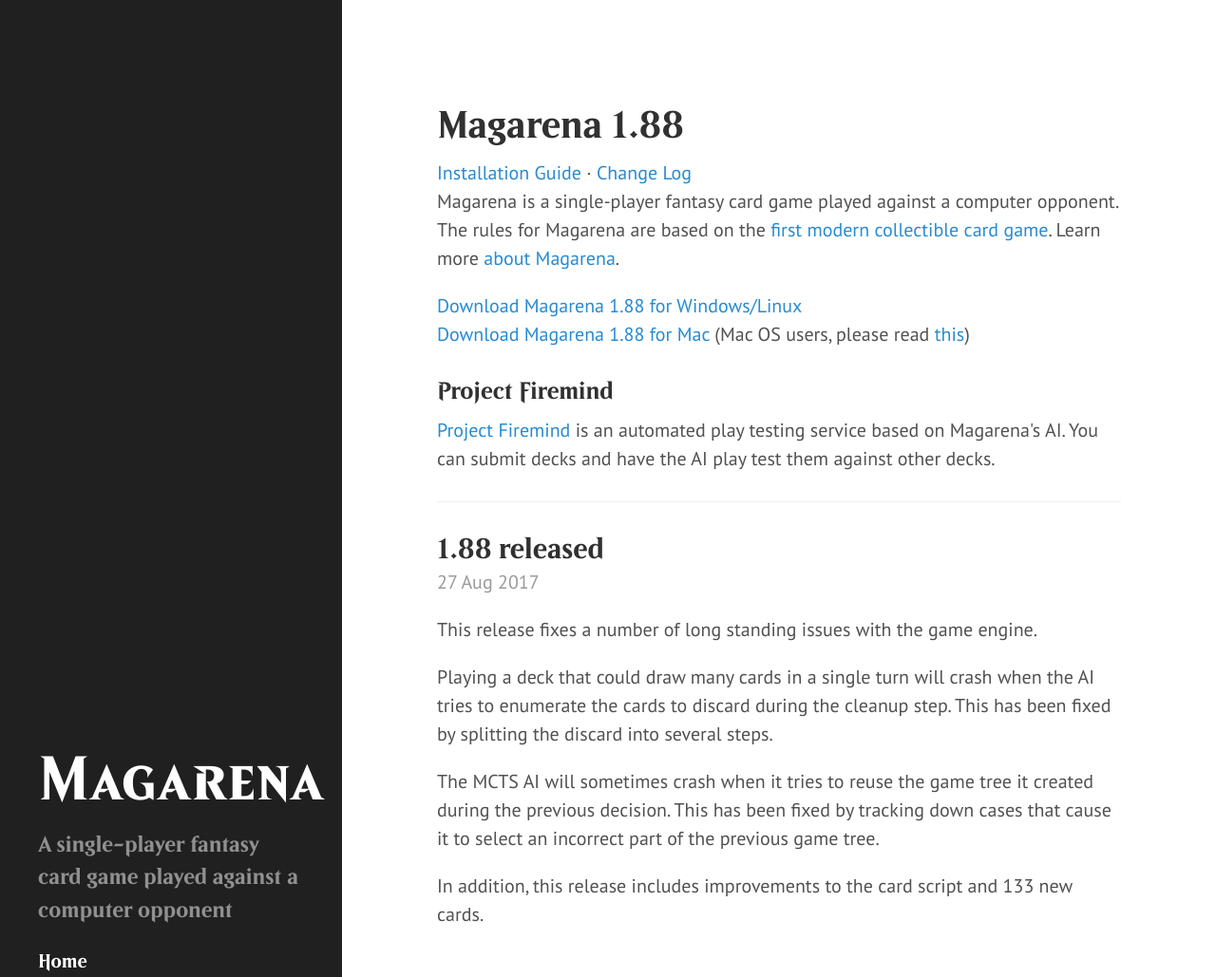
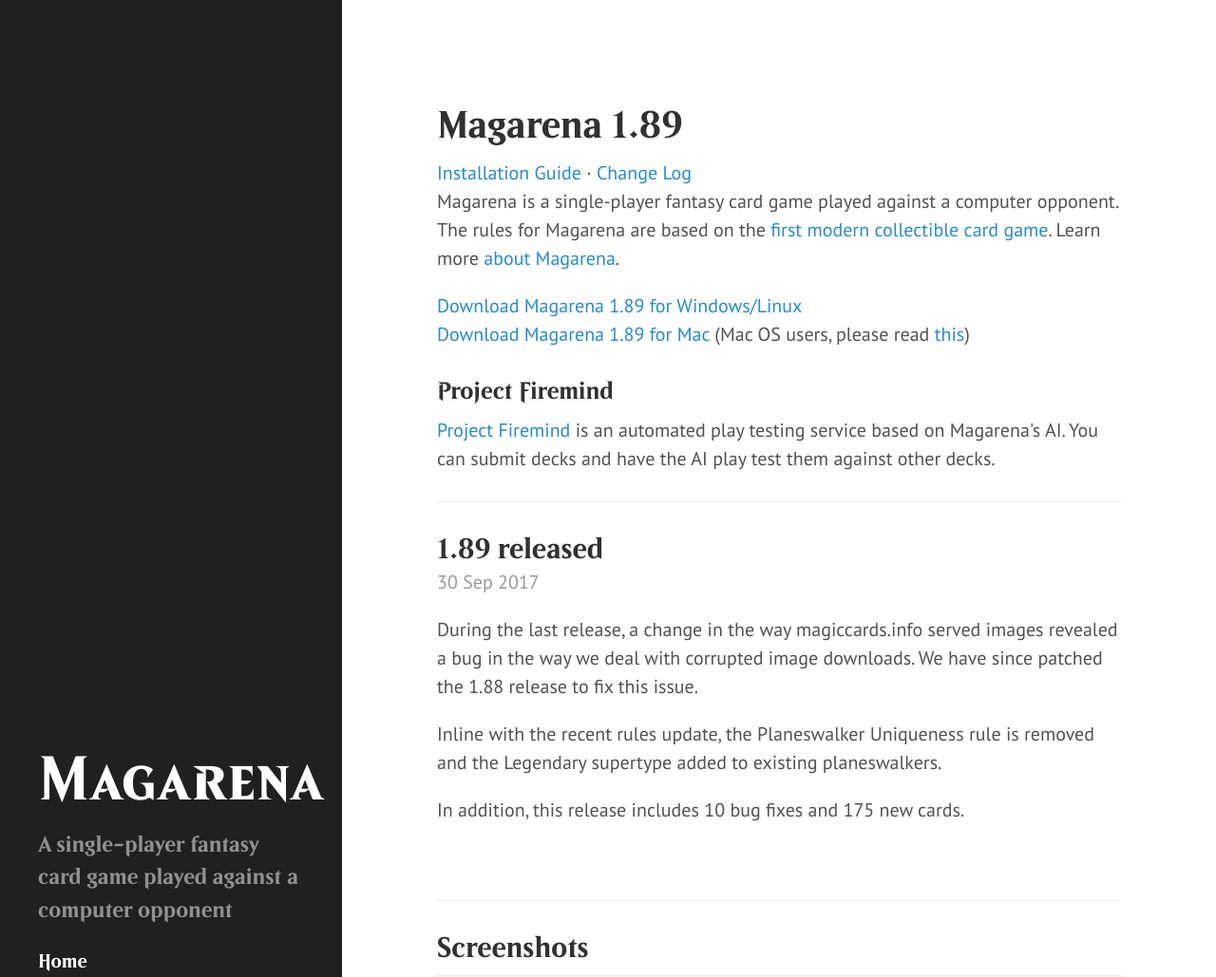
Before and after one commit to magarena/magarena.github.io, a Jekyll site: the page built from index.html, in a window 1280 px wide and 1400 px high, cut to the strip 0-1029 px from the top of the window. Shown: the whole strip at 95% size. Built offline with Jekyll 4.4.1, drawn with Linux system fonts in a browser that asks for light colours; the list of posts is cut into pages by our own code.

Commit message:
release post for 1.89

```diff
--- a/_config.yml
+++ b/_config.yml
@@ -20,7 +20,7 @@
 paginate:         1
 
 # Custom vars
-version:          '1.88'
+version:          '1.89'
 
 github:
   repo:           //github.com/magarena/magarena
--- /dev/null
+++ b/_posts/2017-09-30-1-89-released.md
@@ -0,0 +1,13 @@
+---
+layout: post
+title: "1.89 released"
+---
+
+During the last release, a change in the way magiccards.info served images
+revealed a bug in the way we deal with corrupted image downloads. We have since
+patched the 1.88 release to fix this issue.
+
+Inline with the recent rules update, the Planeswalker Uniqueness rule is
+removed and the Legendary supertype added to existing planeswalkers.
+
+In addition, this release includes 10 bug fixes and 175 new cards.
```
